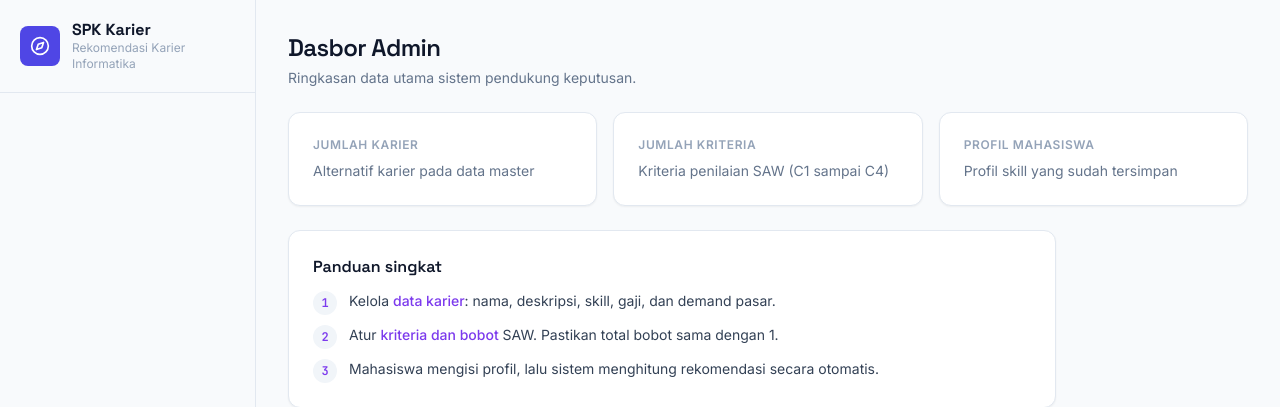
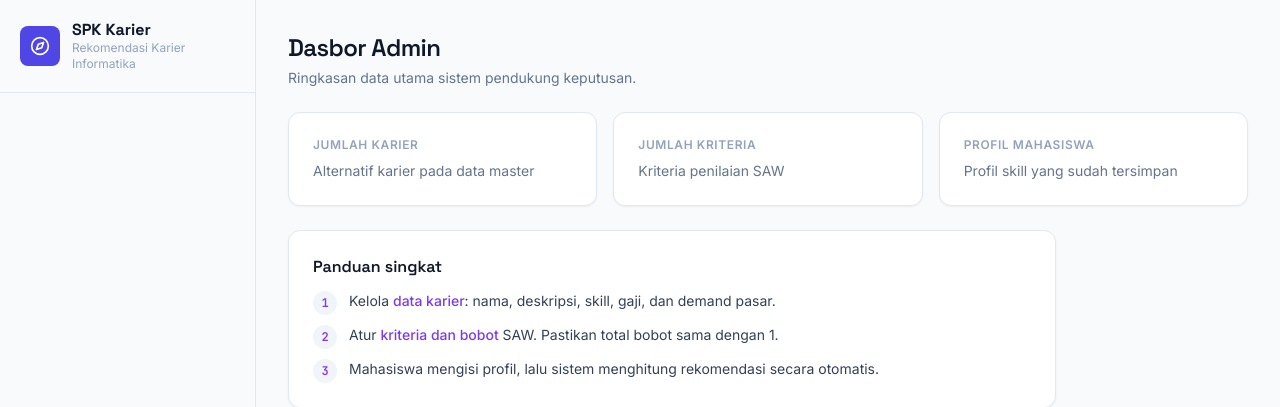
Before and after one commit to senshiner/spk-karir, a Flask app: template app/templates/admin/dashboard.html in a window 1280 px wide. Shown: the top 407 px of the page. Run offline with Flask 3, Linux system fonts and the light colour scheme; the template is opened without the code that fills it, so the values that code supplies are empty; some libraries are stand-ins or nearby versions.

Commit message:
fix: hapus hardcode rentang kriteria di dasbor admin

```diff
--- a/app/templates/admin/dashboard.html
+++ b/app/templates/admin/dashboard.html
@@ -12,7 +12,7 @@
   <div class="card p-6">
     <p class="text-xs font-semibold uppercase tracking-wider th-faint mb-2">Jumlah Kriteria</p>
     <p class="font-display text-3xl font-bold th-text">{{ n_kriteria }}</p>
-    <p class="text-sm th-muted mt-1">Kriteria penilaian SAW (C1 sampai C4)</p>
+    <p class="text-sm th-muted mt-1">Kriteria penilaian SAW</p>
   </div>
   <div class="card p-6">
     <p class="text-xs font-semibold uppercase tracking-wider th-faint mb-2">Profil Mahasiswa</p>
```
